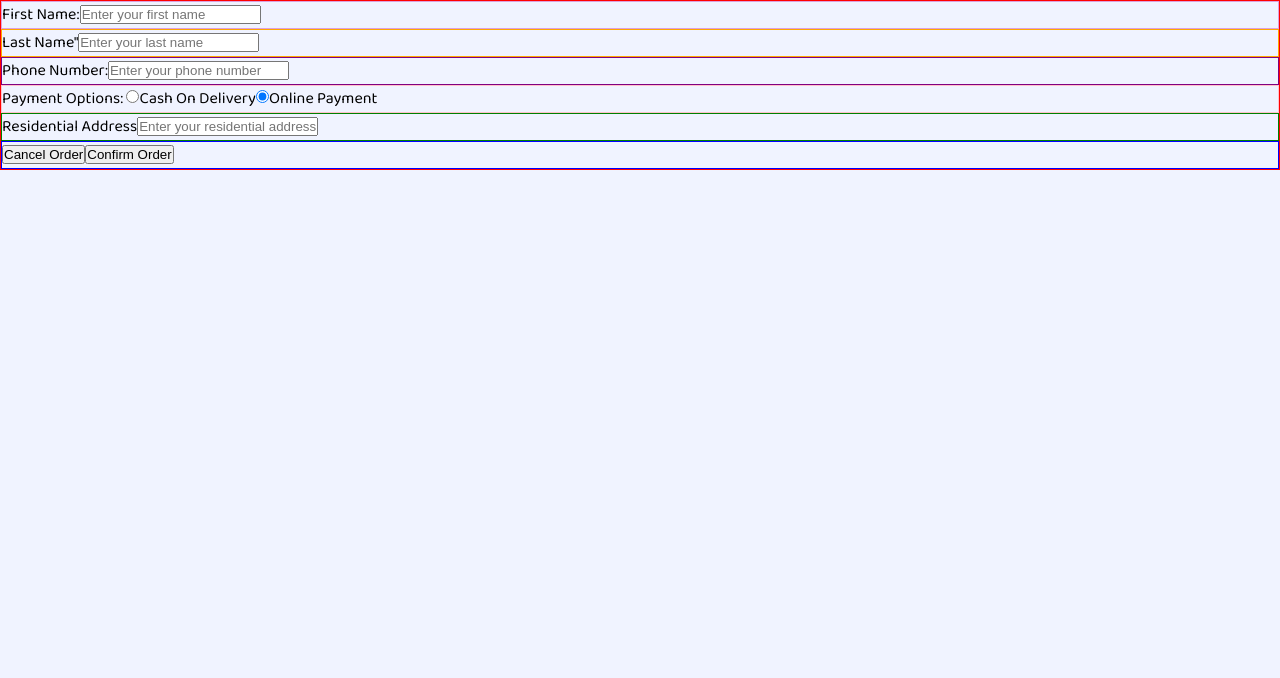
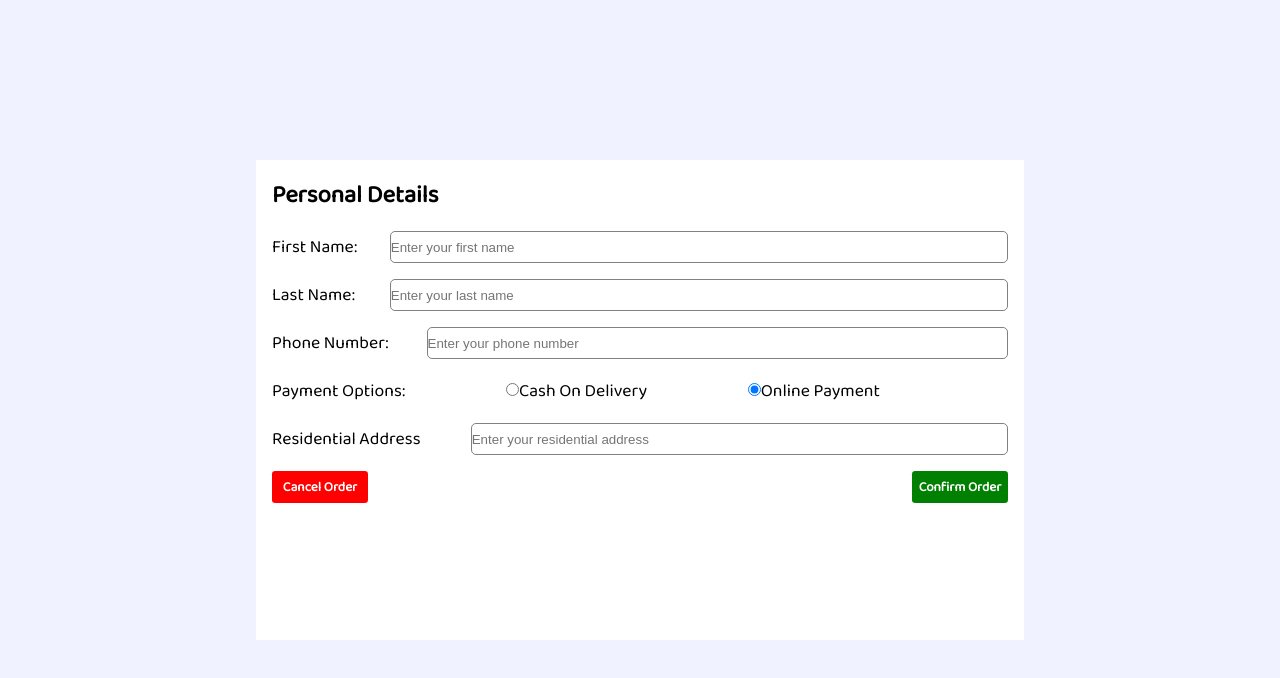
Before and after one commit to Muhammad-Saifullah50/Next-ECommerce-App, a Next.js app: page /cartPage/detailsPage/DetailsPage in a window 1280 px wide. Shown: the top 678 px of the page. Built offline with nearby package versions, Linux system fonts and the light colour scheme.

Commit message:
completed details functionality remaining

```diff
--- a/src/pages/cartPage/CartPage.js
+++ b/src/pages/cartPage/CartPage.js
@@ -2,8 +2,10 @@ import styles from '@/styles/global-category-pages.module.css'
 import Header from '@/components/header/Header'
 import CartList from './cartList/CartList'
 import ProceedBtn from './proceedBtn/ProceedBtn'
+import { useState } from 'react'
 const CartPage = () => {
 
+    const [showDetails, setShowDetails] = useState(false)
     return (<>
             <Header />
             <div className={styles.banner}>
--- a/src/pages/cartPage/detailsPage/DetailsPage.js
+++ b/src/pages/cartPage/detailsPage/DetailsPage.js
@@ -3,12 +3,13 @@ const DetailsPage = () => {
 
     return (<>
         <div className={styles.container}>
+            <h2>Personal Details</h2>
             <div className={styles.firstname}>
                 <label htmlFor='fname'>First Name:</label>
                 <input type="text" placeholder='Enter your first name' id='fname' />
             </div>
             <div className={styles.lastname}>
-                <label htmlFor="lname">Last Name"</label>
+                <label htmlFor="lname">Last Name:</label>
                 <input type="text" placeholder='Enter your last name' id='lname' />
 
             </div>
@@ -19,13 +20,15 @@ const DetailsPage = () => {
 
             </div>
             <div className={styles.payment}>
-                Payment Options:  <input type="radio" name="cod" id="cod" />
+                Payment Options:  <div className={styles.cod}><input type="radio" name="pay" id="cod" />
 
-                <label htmlFor="cod">Cash On Delivery</label>
-                <input type="radio" name="online" id="online" checked />
+                    <label htmlFor="cod">Cash On Delivery</label>
+                </div>
 
-                <label htmlFor="online">Online Payment</label>
+                <div className={styles.online}><input type="radio" name="pay" id="online" checked />
 
+                    <label htmlFor="online">Online Payment</label>
+                </div>
             </div>
             <div className={styles.address}>
                 <label htmlFor="address">Residential Address</label>
@@ -33,8 +36,8 @@ const DetailsPage = () => {
             </div>
             <div className={styles.btns}>
 
-                <button>Cancel Order</button>
-                <button>Confirm Order</button>
+                <button id={styles.cancel}>Cancel Order</button>
+                <button id={styles.confirm}>Confirm Order</button>
             </div>
 
         </div>
--- a/src/pages/cartPage/proceedBtn/ProceedBtn.js
+++ b/src/pages/cartPage/proceedBtn/ProceedBtn.js
@@ -4,7 +4,7 @@ const ProceedBtn = ({onclick}) => {
 
     return(<>
     <div className={styles.btn}>
-        <button>Proceed</button>
+        <button onClick={onclick}>Proceed</button>
     </div>
     </>)
 }
--- a/src/styles/detailspage.module.css
+++ b/src/styles/detailspage.module.css
@@ -1,26 +1,134 @@
-.container{
-    border: 1px solid red;
+.container {
+    /* border: 1px solid red; */
+    background-color: white;
+    width: 60%;
+    height: 60vh;
+    margin: 20vh auto;
+    display: flex;
+    flex-direction: column;
+    padding: 1rem;
 }
-.firstname{
-    border: 1px solid plum;
+
+.firstname {
+    /* border: 1px solid plum; */
+    margin-top: 1rem;
+    display: flex;
+    justify-content: space-between;
+    align-items: center;
+    height: 2rem;
+    font-size: 1.1rem;
+}
+
+.firstname input {
+    width: 84%;
+    height: 2rem;
+    border-radius: 5px;
+    border: 1px solid gray;
+}
+
+.lastname {
+    /* border: 1px solid orange; */
+    margin-top: 1rem;
+    display: flex;
+    justify-content: space-between;
+    align-items: center;
+    height: 2rem;
+    font-size: 1.1rem;
 
 }
-.lastname{
-    border: 1px solid orange;
+
+.lastname input {
+    height: 2rem;
+    border-radius: 5px;
+    border: 1px solid gray;
+
+    width: 84%;
+}
+
+.phone {
+    /* border: 1px solid purple; */
+    margin-top: 1rem;
+    display: flex;
+    justify-content: space-between;
+    align-items: center;
+    height: 2rem;
+    font-size: 1.1rem;
 
 }
-.phone{
-    border: 1px solid purple;
+
+.phone input {
+    width: 79%;
+    height: 2rem;
+    border-radius: 5px;
+    border: 1px solid gray;
 
 }
-.payment{
-    border: 1px solid pink;
+
+.payment {
+    /* border: 1px solid pink; */
+    margin-top: 1rem;
+    display: flex;
+    justify-content: space-between;
+    align-items: center;
+    height: 2rem;
+    font-size: 1.1rem;
 
 }
-.address{
-    border: 1px solid green;
+
+.online {
+    margin-right: 10vw;
+    /* border: 1px solid purple; */
 
 }
-.btns{
-    border: 1px solid blue;
+
+.address {
+    /* border: 1px solid green; */
+    margin-top: 1rem;
+    display: flex;
+    justify-content: space-between;
+    align-items: center;
+    height: 2rem;
+    font-size: 1.1rem;
+
 }
+
+.address input {
+
+    height: 2rem;
+    width: 73%;
+    border: 1px solid gray;
+
+    border-radius: 5px;
+}
+
+.btns {
+    margin-top: 1rem;
+    display: flex;
+    justify-content: space-between;
+
+    /* border: 1px solid blue; */
+}
+
+#cancel {
+    position: relative;
+    font-family: 'Baloo Bhai 2', cursive;
+    font-weight: bold;
+    background-color: red;
+    color: white;
+    border-radius: 0.2rem;
+    border: none;
+    width: 6rem;
+    height: 2rem;
+}
+
+#confirm {
+    position: relative;
+    font-family: 'Baloo Bhai 2', cursive;
+    font-weight: bold;
+    background-color: green;
+    color: white;
+    border-radius: 0.2rem;
+    border: none;
+    width: 6rem;
+    height: 2rem;
+}
```
